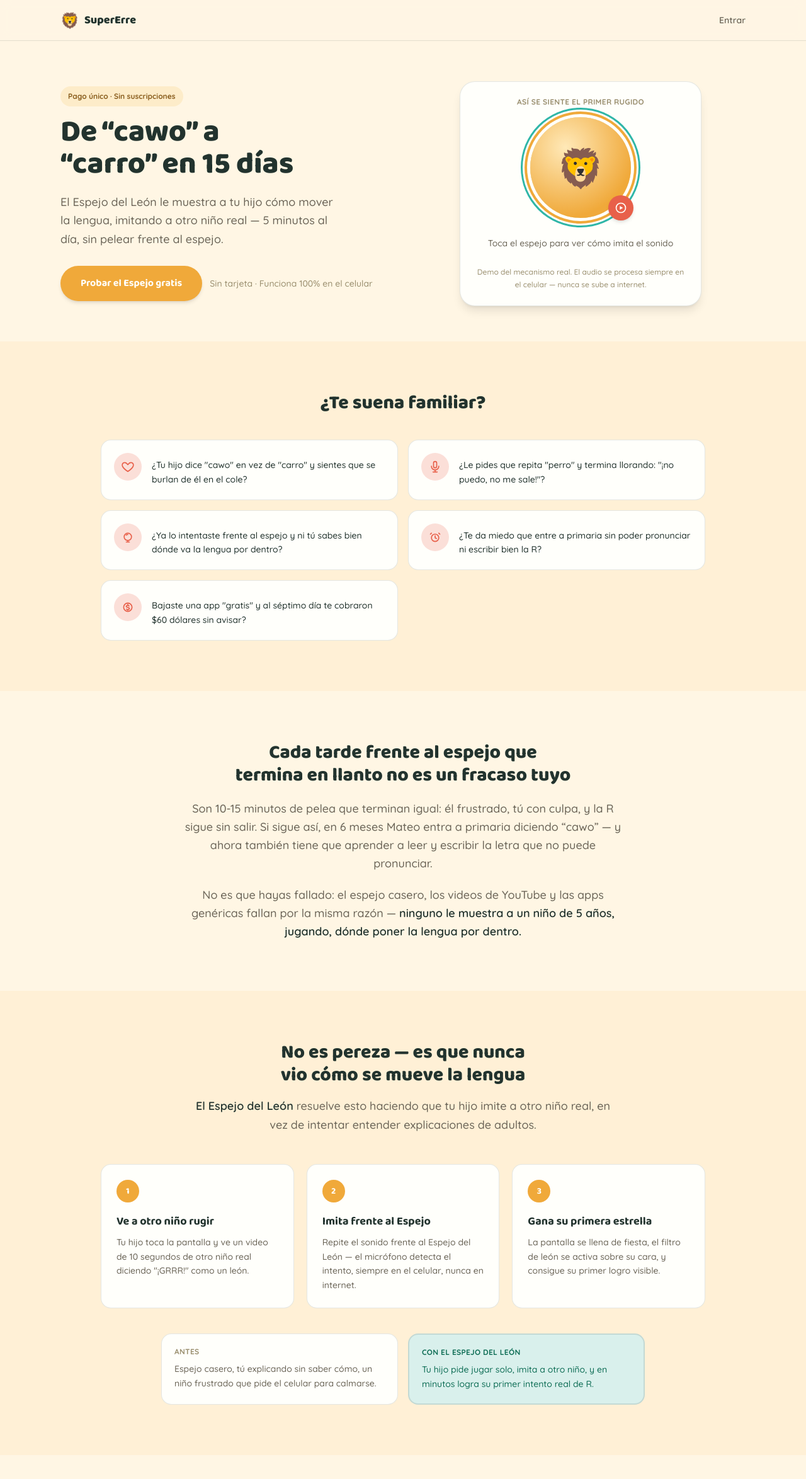
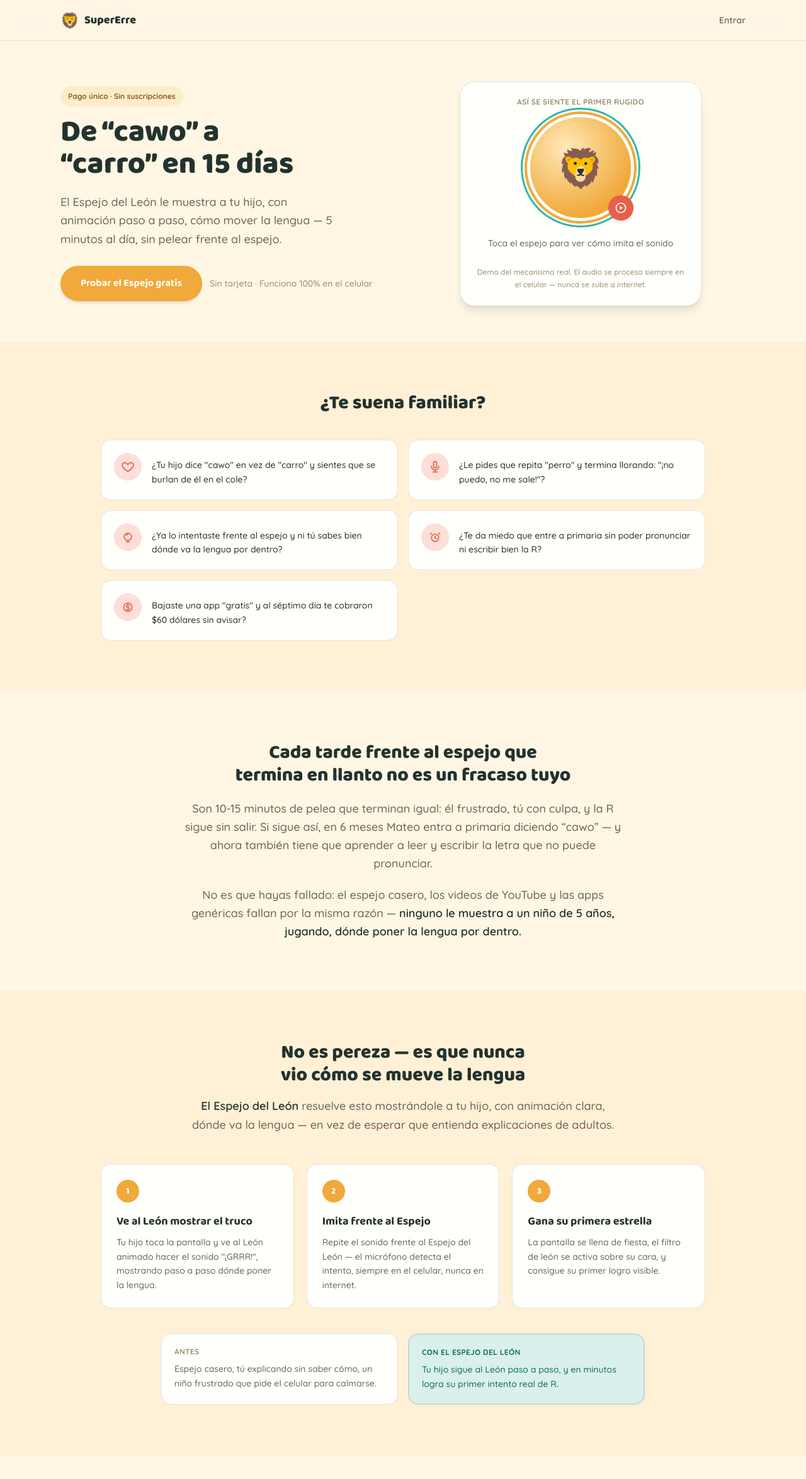
Before and after one commit to emperatrizmagneticamipersonali-coder/supererre-app, a Next.js app in the folder superrre-app/: page / in a window 1280 px wide. Shown: the top 2348 px of the page at 63% size. Built offline with nearby package versions, Linux system fonts and the light colour scheme.

Commit message:
Ajuste: mecanismo de leon animado en vez de video de ninos reales

```diff
--- a/superrre-app/app/layout.tsx
+++ b/superrre-app/app/layout.tsx
@@ -17,7 +17,7 @@
 export const metadata: Metadata = {
   title: "SuperErre — Tu hijo dirá la R sin pelear ni gastar de más",
   description:
-    "La app que ayuda a niños de 4 a 7 años a destrabar la letra R en 15 días, imitando a otros niños reales. Pago único, sin suscripciones.",
+    "La app que ayuda a niños de 4 a 7 años a destrabar la letra R en 15 días, con el León que le muestra cómo mover la lengua. Pago único, sin suscripciones.",
 };
 
 export default function RootLayout({ children }: LayoutProps<"/">) {
@@ -26,7 +26,7 @@
       lang="es"
       className={`${baloo.variable} ${quicksand.variable} h-full antialiased`}
     >
-      <body className="min-h-full flex flex-col">{children}</body>
+      <body className="min-h-dvh flex flex-col">{children}</body>
     </html>
   );
 }
--- a/superrre-app/components/app/Hero.tsx
+++ b/superrre-app/components/app/Hero.tsx
@@ -13,9 +13,9 @@
             De &ldquo;cawo&rdquo; a &ldquo;carro&rdquo; en 15 días
           </h1>
           <p className="mt-5 text-lg text-txt-secondary max-w-md leading-relaxed">
-            El Espejo del León le muestra a tu hijo cómo mover la lengua,
-            imitando a otro niño real — 5 minutos al día, sin pelear frente
-            al espejo.
+            El Espejo del León le muestra a tu hijo, con animación paso a
+            paso, cómo mover la lengua — 5 minutos al día, sin pelear
+            frente al espejo.
           </p>
           <div className="mt-7 flex flex-col sm:flex-row gap-3 sm:items-center">
             <Link
--- a/superrre-app/components/app/Solucion.tsx
+++ b/superrre-app/components/app/Solucion.tsx
@@ -1,9 +1,9 @@
 const pasos = [
   {
     n: "1",
-    titulo: "Ve a otro niño rugir",
+    titulo: "Ve al León mostrar el truco",
     texto:
-      'Tu hijo toca la pantalla y ve un video de 10 segundos de otro niño real diciendo "¡GRRR!" como un león.',
+      'Tu hijo toca la pantalla y ve al León animado hacer el sonido "¡GRRR!", mostrando paso a paso dónde poner la lengua.',
   },
   {
     n: "2",
@@ -31,8 +31,9 @@
             <strong className="text-txt-primary font-semibold">
               El Espejo del León
             </strong>{" "}
-            resuelve esto haciendo que tu hijo imite a otro niño real, en
-            vez de intentar entender explicaciones de adultos.
+            resuelve esto mostrándole a tu hijo, con animación clara, dónde
+            va la lengua — en vez de esperar que entienda explicaciones de
+            adultos.
           </p>
         </div>
 
@@ -70,8 +71,8 @@
               Con el Espejo del León
             </p>
             <p className="text-sm text-txt-on-secondary-soft leading-relaxed">
-              Tu hijo pide jugar solo, imita a otro niño, y en minutos
-              logra su primer intento real de R.
+              Tu hijo sigue al León paso a paso, y en minutos logra su
+              primer intento real de R.
             </p>
           </div>
         </div>
```
Also changed, not shown: 1 other file (tests, documents, lock files or other folders).
